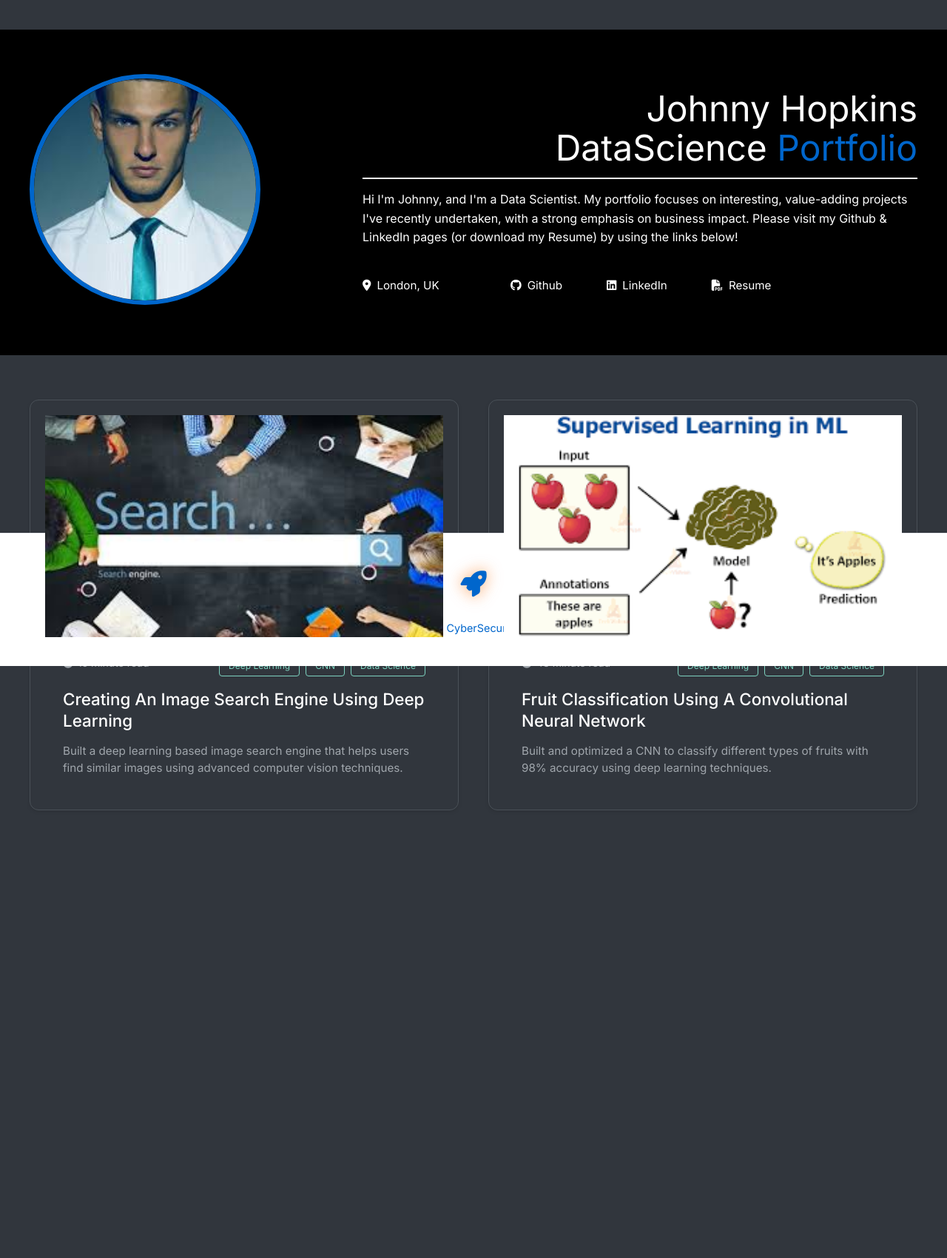
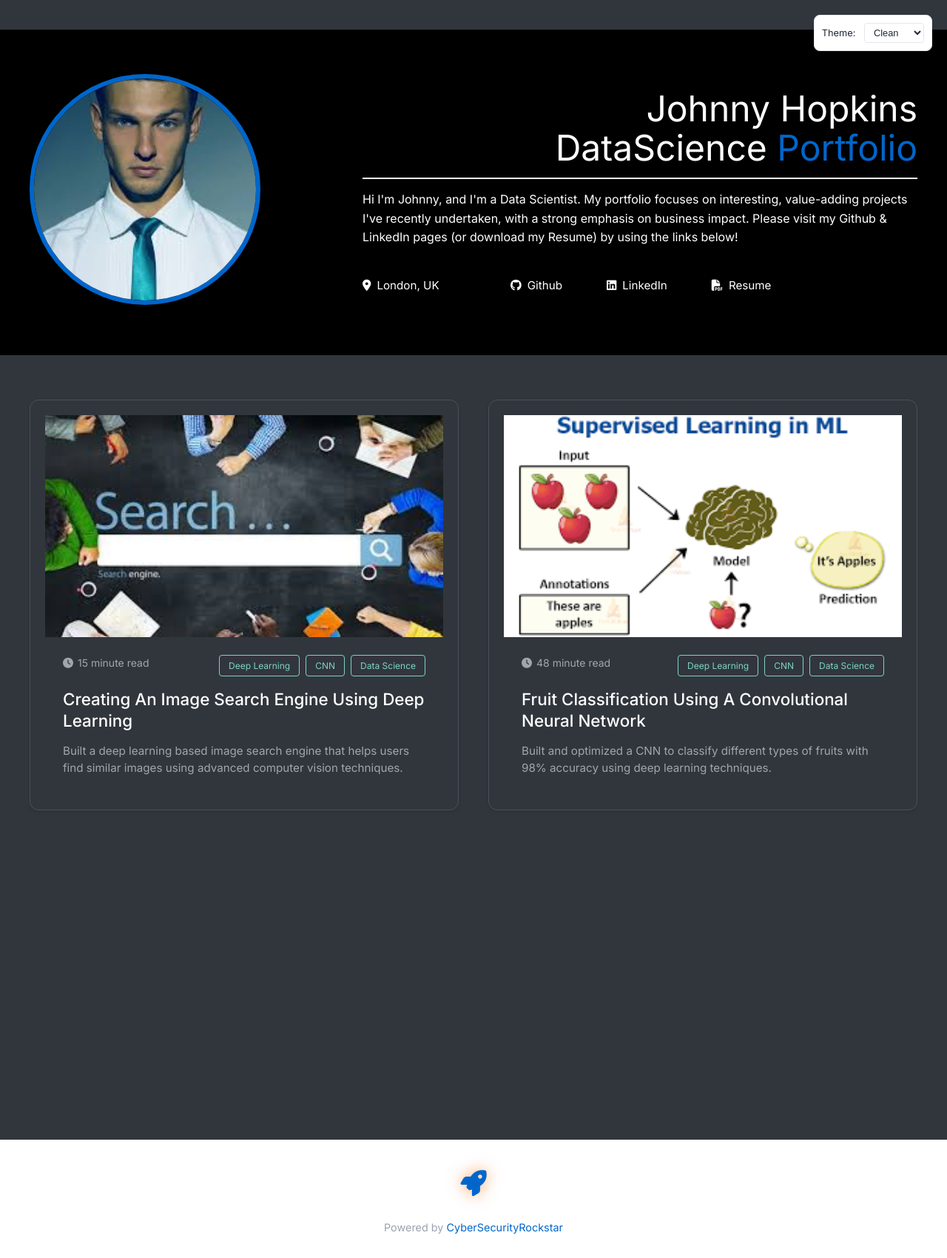
Before and after one commit to realahmed45/cybersecurity-portfolio, a Jekyll site: the page built from index.html, in a window 1280 px wide. Shown: the whole page at 74% size. Built offline with Jekyll 4.4.1, drawn with Linux system fonts in a browser that asks for light colours; before the commit the page ends 1500 px from its top, so only the background shows below that.

Commit message:
severa lc ahnges

```diff
--- a/_config.yml
+++ b/_config.yml
@@ -18,9 +18,17 @@
 # Company branding
 company_name: "CyberSecurityRockstar"
 company_url: "https://cybersecurityrockstar.com"
+footer_logo: "/assets/images/footer-logo.jpg" # Add your company logo here
 
 # Theme color - Available options: blue, green, red, purple, orange, pink, teal, dark, clean
 theme_color: "clean"
+
+# NEW: Profile customization options
+profile_border_color: "#f97316" # Color for profile photo border (optional, uses theme color if not set)
+job_title_color: "#f97316" # Color for job title text (optional, uses theme color if not set)
+
+# NEW: Resume options
+resume_type: "pdf" # Options: "pdf" (download fixed PDF) or "generated" (auto-generate) or "both" (show both options)
 
 # Build settings
 markdown: kramdown
--- a/_layouts/default.html
+++ b/_layouts/default.html
@@ -68,21 +69,52 @@
     class="theme-{{ site.theme_color | default: 'clean' }}"
     data-config-theme="{{ site.theme_color | default: 'clean' }}"
   >
+    <!-- Main Content Wrapper -->
+    <div class="page-wrapper">
       <main class="main-content">{{ content }}</main>
 
+      <!-- Fixed Footer -->
       <footer class="site-footer">
-      <div class="container">
+        <div class="footer-container">
           <div class="footer-content">
             <div class="footer-icon">
-            {% if site.company_url %}
-            <a href="{{ site.company_url }}" target="_blank" rel="noopener">
+              {% if site.footer_logo %}
+              <img
+                src="{{ site.footer_logo | relative_url }}"
+                alt="{{ site.company_name | default: 'Company Logo' }}"
+                class="footer-logo-img"
+                onerror="this.style.display='none'; this.nextElementSibling.style.display='inline-block';"
+              />
+              {% endif %} {% if site.company_url %}
+              <a
+                href="{{ site.company_url }}"
+                target="_blank"
+                rel="noopener"
+                class="footer-icon-fallback"
+                {%
+                if
+                site.footer_logo
+                %}style="display: none;"
+                {%
+                endif
+                %}
+              >
                 <i class="fas fa-rocket"></i>
               </a>
               {% else %}
-            <i class="fas fa-rocket"></i>
+              <i
+                class="fas fa-rocket footer-icon-fallback"
+                {%
+                if
+                site.footer_logo
+                %}style="display: none;"
+                {%
+                endif
+                %}
+              ></i>
               {% endif %}
             </div>
-          <p>
+            <p class="footer-text">
               Powered by {% if site.company_url %}
               <a href="{{ site.company_url }}" target="_blank" rel="noopener"
                 >{{ site.company_name | default: "Jekyll" }}</a
@@ -92,6 +124,7 @@
           </div>
         </div>
       </footer>
+    </div>
 
     <!-- Main JavaScript -->
     <script src="{{ '/assets/js/main.js' | relative_url }}"></script>
@@ -113,15 +146,35 @@
     {% endif %}
 
     <style>
+      /* FIXED: Page layout and footer positioning */
+      html,
+      body {
+        height: 100%;
+        margin: 0;
+        padding: 0;
+      }
+
+      .page-wrapper {
+        min-height: 100vh;
+        display: flex;
+        flex-direction: column;
+      }
+
+      .main-content {
+        flex: 1;
+      }
+
+      /* FIXED: Footer stays at bottom */
       .site-footer {
         background: var(--bg-primary, #ffffff);
         border-top: 1px solid var(--border-color, #e5e7eb);
-        padding: 40px 0;
+        padding: 30px 0;
         text-align: center;
         margin-top: auto;
+        flex-shrink: 0;
       }
 
-      .site-footer .container {
+      .footer-container {
         max-width: 1200px;
         margin: 0 auto;
         padding: 0 20px;
@@ -134,12 +187,28 @@
         gap: 15px;
       }
 
+      /* FIXED: Footer logo styling */
       .footer-icon {
         margin-bottom: 5px;
+        position: relative;
       }
 
-      .footer-icon a,
-      .footer-icon i {
+      .footer-logo-img {
+        height: 40px;
+        width: auto;
+        max-width: 120px;
+        border-radius: 8px;
+        transition: all 0.4s ease;
+        filter: drop-shadow(0 0 10px rgba(249, 115, 22, 0.3));
+      }
+
+      .footer-logo-img:hover {
+        transform: scale(1.05);
+        filter: drop-shadow(0 0 20px rgba(249, 115, 22, 0.6));
+      }
+
+      .footer-icon-fallback,
+      .footer-icon-fallback i {
         font-size: 2.2rem;
         color: var(--primary-color, #f97316);
         transition: all 0.4s ease;
@@ -147,57 +216,45 @@
         text-decoration: none;
       }
 
-      .footer-icon a:hover,
-      .footer-icon i:hover {
+      .footer-icon-fallback:hover,
+      .footer-icon-fallback i:hover {
         transform: scale(1.1) rotate(5deg);
         filter: drop-shadow(0 0 20px rgba(249, 115, 22, 0.6));
         color: var(--primary-dark, #ea580c);
       }
 
-      .site-footer p {
+      .footer-text {
         margin: 0;
         color: var(--text-muted, #9ca3af);
         font-size: 0.9rem;
       }
 
-      .site-footer a {
+      .footer-text a {
         color: var(--primary-color, #f97316);
         text-decoration: none;
         transition: color 0.3s ease;
       }
 
-      .site-footer a:hover {
+      .footer-text a:hover {
         color: var(--primary-dark, #ea580c);
         text-decoration: underline;
       }
 
-      /* Ensure body takes full height */
-      html,
-      body {
-        height: 100%;
+      @media (max-width: 768px) {
+        .footer-logo-img {
+          height: 35px;
         }
 
-      body {
-        display: flex;
-        flex-direction: column;
-        min-height: 100vh;
-      }
-
-      .main-content {
-        flex: 1;
-      }
-
-      @media (max-width: 768px) {
-        .footer-icon a,
-        .footer-icon i {
+        .footer-icon-fallback,
+        .footer-icon-fallback i {
           font-size: 2rem;
         }
 
         .site-footer {
-          padding: 30px 0;
+          padding: 25px 0;
         }
 
-        .site-footer p {
+        .footer-text {
           font-size: 0.8rem;
         }
       }
--- a/_sass/themes.scss
+++ b/_sass/themes.scss
@@ -1,9 +1,9 @@
-// Complete Theme System with 8 Color Options
+// Complete Theme System with 8 Color Options - FIXED
 
 // Clean Theme (Default - Gray/White with Orange accents)
 .theme-clean,
-body[data-theme="clean"],
-body {
+body.theme-clean,
+body[data-theme="clean"] {
   --primary-color: #f97316;
   --primary-dark: #ea580c;
   --primary-light: #fb923c;
@@ -29,6 +29,7 @@
 
 // Blue Theme (Professional Blue)
 .theme-blue,
+body.theme-blue,
 body[data-theme="blue"] {
   --primary-color: #3b82f6;
   --primary-dark: #2563eb;
@@ -55,6 +56,7 @@
 
 // Green Theme (Cybersecurity/Hacker Green)
 .theme-green,
+body.theme-green,
 body[data-theme="green"] {
   --primary-color: #10b981;
   --primary-dark: #059669;
@@ -81,6 +83,7 @@
 
 // Red Theme (Security/Alert Red)
 .theme-red,
+body.theme-red,
 body[data-theme="red"] {
   --primary-color: #ef4444;
   --primary-dark: #dc2626;
@@ -107,6 +110,7 @@
 
 // Purple Theme (Creative Purple)
 .theme-purple,
+body.theme-purple,
 body[data-theme="purple"] {
   --primary-color: #8b5cf6;
   --primary-dark: #7c3aed;
@@ -133,6 +137,7 @@
 
 // Orange Theme (Vibrant Orange)
 .theme-orange,
+body.theme-orange,
 body[data-theme="orange"] {
   --primary-color: #f97316;
   --primary-dark: #ea580c;
@@ -159,6 +164,7 @@
 
 // Pink Theme (Modern Pink)
 .theme-pink,
+body.theme-pink,
 body[data-theme="pink"] {
   --primary-color: #ec4899;
   --primary-dark: #db2777;
@@ -185,6 +191,7 @@
 
 // Teal Theme (Professional Teal)
 .theme-teal,
+body.theme-teal,
 body[data-theme="teal"] {
   --primary-color: #14b8a6;
   --primary-dark: #0f766e;
@@ -211,6 +218,7 @@
 
 // Dark Theme (Professional Dark)
 .theme-dark,
+body.theme-dark,
 body[data-theme="dark"] {
   --primary-color: #60a5fa;
   --primary-dark: #3b82f6;
@@ -235,15 +243,20 @@
   --shadow-lg: 0 10px 15px -3px rgba(0, 0, 0, 0.5);
 }
 
-// Theme application via body class or data attribute
-body.theme-blue,
-body.theme-green,
-body.theme-red,
-body.theme-purple,
-body.theme-orange,
-body.theme-pink,
-body.theme-teal,
-body.theme-dark,
-body.theme-clean {
+// FIXED: Theme application with stronger selectors
+body {
   transition: all 0.3s ease;
 }
+
+// Ensure theme variables are applied properly
+html.theme-clean,
+html.theme-blue,
+html.theme-green,
+html.theme-red,
+html.theme-purple,
+html.theme-orange,
+html.theme-pink,
+html.theme-teal,
+html.theme-dark {
+  transition: all 0.3s ease;
+}
--- a/assets/js/main.js
+++ b/assets/js/main.js
@@ -1,4 +1,4 @@
-// Enhanced JavaScript with Theme System
+// Enhanced JavaScript with FIXED Theme System
 document.addEventListener("DOMContentLoaded", function () {
   // Initialize theme system
   initializeTheme();
@@ -36,7 +36,7 @@
   addThemeSwitcher();
 });
 
-// Theme System Functions
+// FIXED Theme System Functions
 function initializeTheme() {
   // Get theme from config or localStorage
   const configTheme = document.body.dataset.configTheme || "clean";
@@ -47,7 +47,7 @@
 }
 
 function applyTheme(theme) {
-  // Remove all theme classes
+  // Remove all theme classes from both html and body
   const themeClasses = [
     "theme-clean",
     "theme-blue",
@@ -60,12 +60,16 @@
     "theme-dark",
   ];
 
+  // Apply to both HTML and body for stronger CSS targeting
+  document.documentElement.classList.remove(...themeClasses);
   document.body.classList.remove(...themeClasses);
 
-  // Add new theme class
+  // Add new theme class to both elements
+  document.documentElement.classList.add(`theme-${theme}`);
   document.body.classList.add(`theme-${theme}`);
 
-  // Set data attribute for CSS targeting
+  // Set data attributes for CSS targeting
+  document.documentElement.setAttribute("data-theme", theme);
   document.body.setAttribute("data-theme", theme);
 
   // Save to localStorage
@@ -76,6 +80,9 @@
   if (switcher) {
     switcher.value = theme;
   }
+
+  // Force CSS recalculation
+  document.body.offsetHeight;
 }
 
 function addThemeSwitcher() {
@@ -94,6 +101,7 @@
     border-radius: 8px;
     padding: 10px;
     box-shadow: var(--shadow-md, 0 4px 6px -1px rgba(0, 0, 0, 0.1));
+    transition: all 0.3s ease;
   `;
 
   const label = document.createElement("label");
@@ -114,6 +122,7 @@
     color: var(--text-primary, #1f2937);
     font-size: 0.8rem;
     cursor: pointer;
+    transition: all 0.3s ease;
   `;
 
   // Add theme options
@@ -143,9 +152,19 @@
     "clean";
   switcher.value = currentTheme;
 
-  // Add event listener
+  // Add event listener with immediate effect
   switcher.addEventListener("change", function () {
     applyTheme(this.value);
+
+    // Update switcher container styles for new theme
+    setTimeout(() => {
+      switcherContainer.style.background = `var(--bg-primary, #ffffff)`;
+      switcherContainer.style.borderColor = `var(--border-color, #e5e7eb)`;
+      label.style.color = `var(--text-primary, #1f2937)`;
+      switcher.style.background = `var(--bg-primary, #ffffff)`;
+      switcher.style.borderColor = `var(--border-color, #e5e7eb)`;
+      switcher.style.color = `var(--text-primary, #1f2937)`;
+    }, 50);
   });
 
   // Assemble switcher
@@ -196,6 +215,3 @@
     "dark",
   ],
 };
-
-// Set theme from Jekyll config
-document.body.dataset.configTheme = '{{ site.theme_color | default: "clean" }}';
```
Also changed, not shown: other parts of _layouts/default.html (+1 -0 lines). Lines whose indentation alone changed are shown as unchanged.
